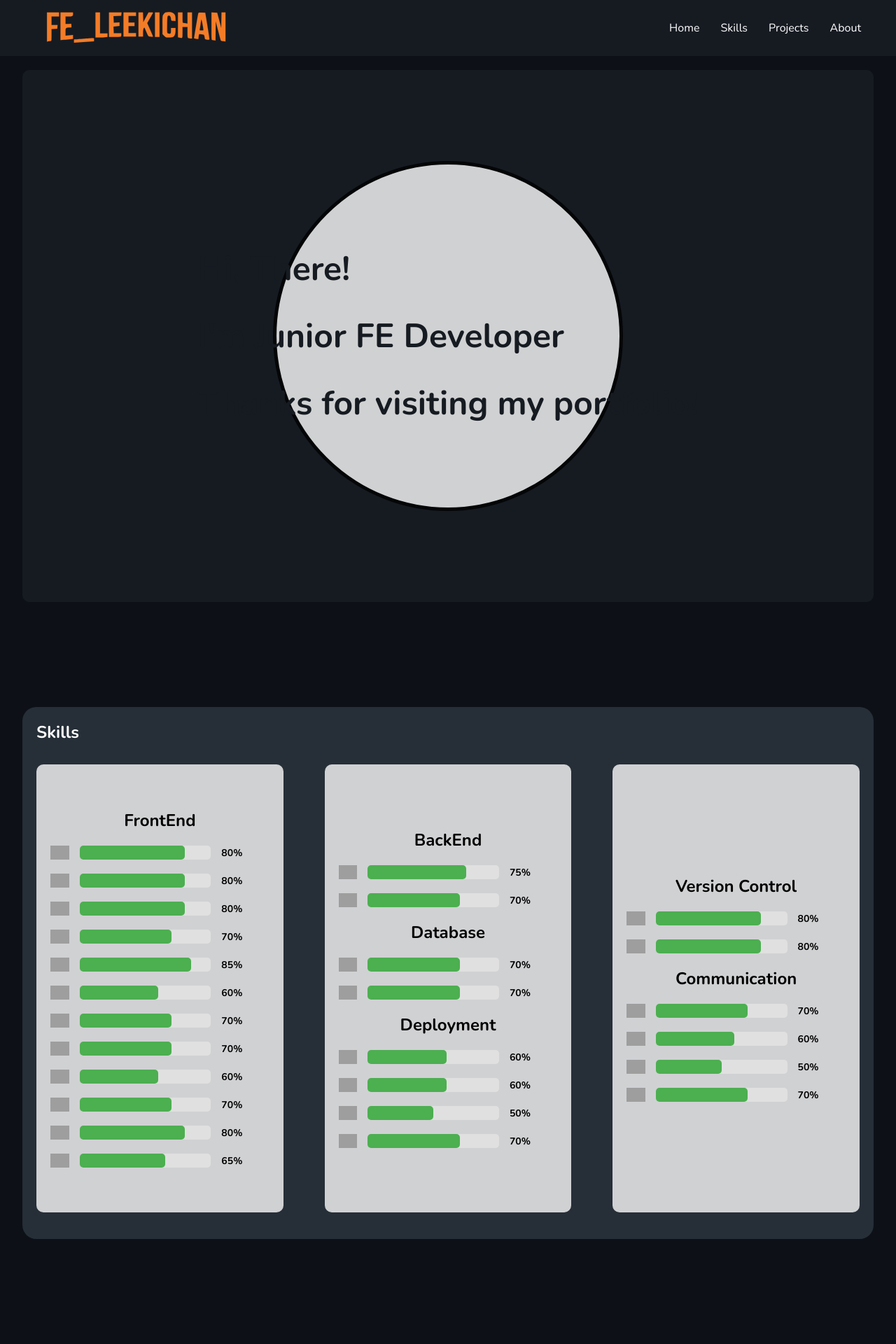
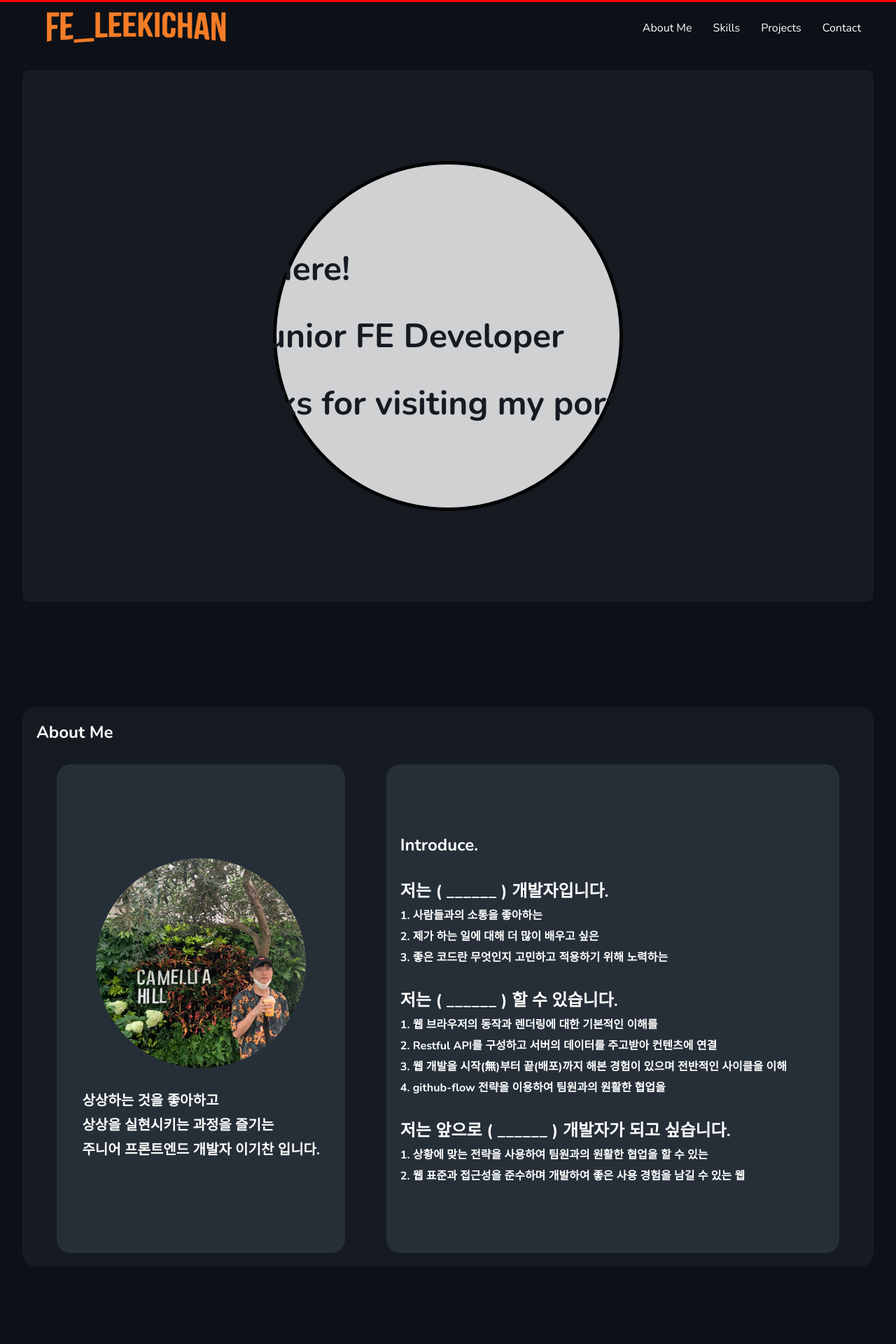
Before and after one commit to LEEKICHAN0102/leekichan0102_portfolio, a React (Vite) app: page / in a window 1280 px wide. Shown: the top 1920 px of the page at 70% size. Built offline with nearby package versions, Linux system fonts and the light colour scheme; grey boxes are pictures that could not be loaded; the HTML template or start-up script is replaced by a standard one.

Commit message:
About components & progress bar animation

```diff
--- /dev/null
+++ b/src/components/About/About.tsx
@@ -0,0 +1,51 @@
+import {
+  AboutMain,
+  ImageSection,
+  Profile,
+  Section,
+  TextList,
+  TextTitle,
+  TextSection,
+  Text,
+} from "./about.style";
+
+function About() {
+  return(
+    <AboutMain>
+      <Text>About Me</Text>
+      <Profile>
+        <ImageSection>
+          <img src="/LEEKICHAN_profile.png" alt="프로필 이미지" />
+          <Section>
+            <span>상상하는 것을 좋아하고</span>
+            <span>상상을 실현시키는 과정을 즐기는</span>
+            <span>주니어 프론트엔드 개발자 이기찬 입니다.</span>
+          </Section>
+        </ImageSection>
+        <TextSection>
+          <Text>Introduce.</Text>
+          <Section>
+            <TextTitle>저는 ( ______ ) 개발자입니다.</TextTitle>
+            <TextList>1. 사람들과의 소통을 좋아하는</TextList>
+            <TextList>2. 제가 하는 일에 대해 더 많이 배우고 싶은</TextList>
+            <TextList>3. 좋은 코드란 무엇인지 고민하고 적용하기 위해 노력하는</TextList>
+          </Section>
+          <Section>
+            <TextTitle>저는 ( ______ ) 할 수 있습니다.</TextTitle>
+            <TextList>1. 웹 브라우저의 동작과 렌더링에 대한 기본적인 이해를</TextList>
+            <TextList>2. Restful API를 구성하고 서버의 데이터를 주고받아 컨텐츠에 연결</TextList>
+            <TextList>3. 웹 개발을 시작(無)부터 끝(배포)까지 해본 경험이 있으며 전반적인 사이클을 이해</TextList>
+            <TextList>4. github-flow 전략을 이용하여 팀원과의 원활한 협업을</TextList>
+          </Section>
+          <Section>
+            <TextTitle>저는 앞으로 ( ______ ) 개발자가 되고 싶습니다.</TextTitle>
+            <TextList>1. 상황에 맞는 전략을  사용하여 팀원과의 원활한 협업을 할 수 있는</TextList>
+            <TextList>2. 웹 표준과 접근성을 준수하며  개발하여 좋은 사용 경험을 남길 수 있는 웹</TextList>
+          </Section>
+        </TextSection>
+      </Profile>
+    </AboutMain>
+  )
+}
+
+export default About;
--- /dev/null
+++ b/src/components/About/about.style.ts
@@ -0,0 +1,77 @@
+import styled from "styled-components";
+
+export const AboutMain = styled.div`
+  width: 95%;
+  height: 100vh;
+  border-radius: 20px;
+  background-color: #161B22;
+  padding: 20px;
+  display: flex;
+  flex-direction: column;
+  gap: 30px;
+
+  img {
+    width: 300px;
+    height: 300px;
+    border-radius: 50%;
+  }
+`;
+
+export const Text = styled.span`
+  font-size: 24px;
+  font-weight: bold;
+  color: white;
+`;
+
+export const Profile = styled.section`
+  display: flex;
+  justify-content: space-around;
+  width: 100%;
+  height: 100%;
+`;
+
+export const ImageSection = styled.div`
+  display: flex;
+  flex-direction: column;
+  align-items: center;
+  justify-content: center;
+  background-color: #262F38;
+  border-radius: 20px;
+  padding: 20px;
+  gap: 30px;
+  width: 35%;
+  height: inherit;
+
+  span {
+    font-size: 20px;
+    font-weight: bold;
+    color: white;
+  }
+`;
+
+export const TextSection = styled.div`
+  width: 55%;
+  height: inherit;
+  display: flex;
+  flex-direction: column;
+  align-items: flex-start;
+  justify-content: center;
+  gap: 30px;
+  background-color: #262F38;
+  border-radius: 20px;
+  padding: 20px;
+`;
+
+export const Section = styled.section`
+  display: flex;
+  flex-direction: column;
+  gap: 5px;
+`;
+
+export const TextTitle = styled(Text)``;
+
+export const TextList = styled.p`
+  font-weight: bold;
+  font-size: 16px;
+  color: white;
+`;
--- a/src/components/Header/Header.tsx
+++ b/src/components/Header/Header.tsx
@@ -1,26 +1,54 @@
+import { useScroll, useMotionValueEvent, useAnimation } from "framer-motion";
 import {
-  HeaderMain,
+  HeaderNav,
   HeaderLogo,
-  HeaderNav,
+  HeaderList,
+  ProgressBar
 } from "./header.style";
-
 import Logo from "../../assets/Logo";
 
 function Header() {
-  return(
-    <HeaderMain>
+  const navAnimation = useAnimation();
+  const { scrollY, scrollYProgress } = useScroll();
+
+  useMotionValueEvent(scrollY, "change", (latest) => {
+    if (latest > 1) {
+      navAnimation.start("scroll");
+    } else {
+      navAnimation.start("top");
+    }
+  });
+
+  const navVariants = {
+    top: {
+      backgroundColor: "rgba(0,0,0,0)"
+    },
+    scroll: {
+      backgroundColor: "rgba(0,0,0,1)"
+    }
+  };
+
+  return (
+    <>
+      <ProgressBar style={{ scaleX: scrollYProgress }} />
+      <HeaderNav
+        variants={navVariants}
+        animate={navAnimation}
+        initial={"top"}
+      >
         <HeaderLogo>
           <Logo />
         </HeaderLogo>
-      <HeaderNav>
+        <HeaderList>
           <ul>
-          <li>Home</li>
+            <li>About Me</li>
             <li>Skills</li>
             <li>Projects</li>
-          <li>About</li>
+            <li>Contact</li>
           </ul>
+        </HeaderList>
       </HeaderNav>
-    </HeaderMain>
+    </>
   );
 }
 
--- a/src/components/Header/header.style.ts
+++ b/src/components/Header/header.style.ts
@@ -1,6 +1,7 @@
 import styled from "styled-components";
+import { motion } from "framer-motion";
 
-export const HeaderMain = styled.main`
+export const HeaderNav = styled(motion.nav)`
   display: flex;
   align-items: center;
   justify-content: space-between;
@@ -10,7 +11,7 @@ export const HeaderMain = styled.main`
   height: 10vh;
   background-color: #161B22;
   padding: 0 50px;
-  z-index: 99;
+  z-index: 10;
 `;
 
 export const HeaderLogo = styled.div`
@@ -25,7 +26,7 @@ export const HeaderLogo = styled.div`
   cursor: pointer;
 `;
 
-export const HeaderNav = styled.nav`
+export const HeaderList = styled.div`
   color: white;
 
   ul {
@@ -37,3 +38,26 @@ export const HeaderNav = styled.nav`
     cursor: pointer;
   }
 `;
+
+export const Circle = styled(motion.span)`
+  position: absolute;
+  width: 40px;
+  height: 1px;
+  border-radius: 5px;
+  bottom: -5px;
+  left: 0;
+  right: 0;
+  margin: 0 auto;
+  background-color: ${(props) => props.theme.red};
+`;
+
+export const ProgressBar = styled(motion.div)`
+  position: fixed;
+  top: 0;
+  left: 0;
+  height: 3px;
+  background-color: red;
+  transform-origin: 0%;
+  z-index: 11;
+  width: 100%;
+`;
--- a/src/components/Skill/skill.style.ts
+++ b/src/components/Skill/skill.style.ts
@@ -63,7 +63,7 @@ export const ItemContainer = styled.div`
   position: relative;
 
   img {
-    max-width: 20%; /* 이미지 요소의 최대 너비를 100px로 설정 */
+    width: 70px;
     height: 20px;
   }
 `;
--- a/src/pages/Home.tsx
+++ b/src/pages/Home.tsx
@@ -1,13 +1,16 @@
 import styled from "styled-components";
 
 // components
+import About from "../components/About/About";
 import Reading from "../components/Reading/Reading";
 import Skill from "../components/Skill/Skill";
 
 function Home() {
+
   return(
     <HomeMain>
       <Reading />
+      <About />
       <Skill />
       {/* <Project /> */}
       {/* <Contact /> */}
--- a/src/router/index.tsx
+++ b/src/router/index.tsx
@@ -14,7 +14,7 @@ const router = createBrowserRouter([
       {
         path: "",
         element: <Home />,
-      }
+      },
     ]
   }
 ]);
```
Also changed, not shown: public/LEEKICHAN_profile.png (added). Lines whose indentation alone changed are shown as unchanged.
